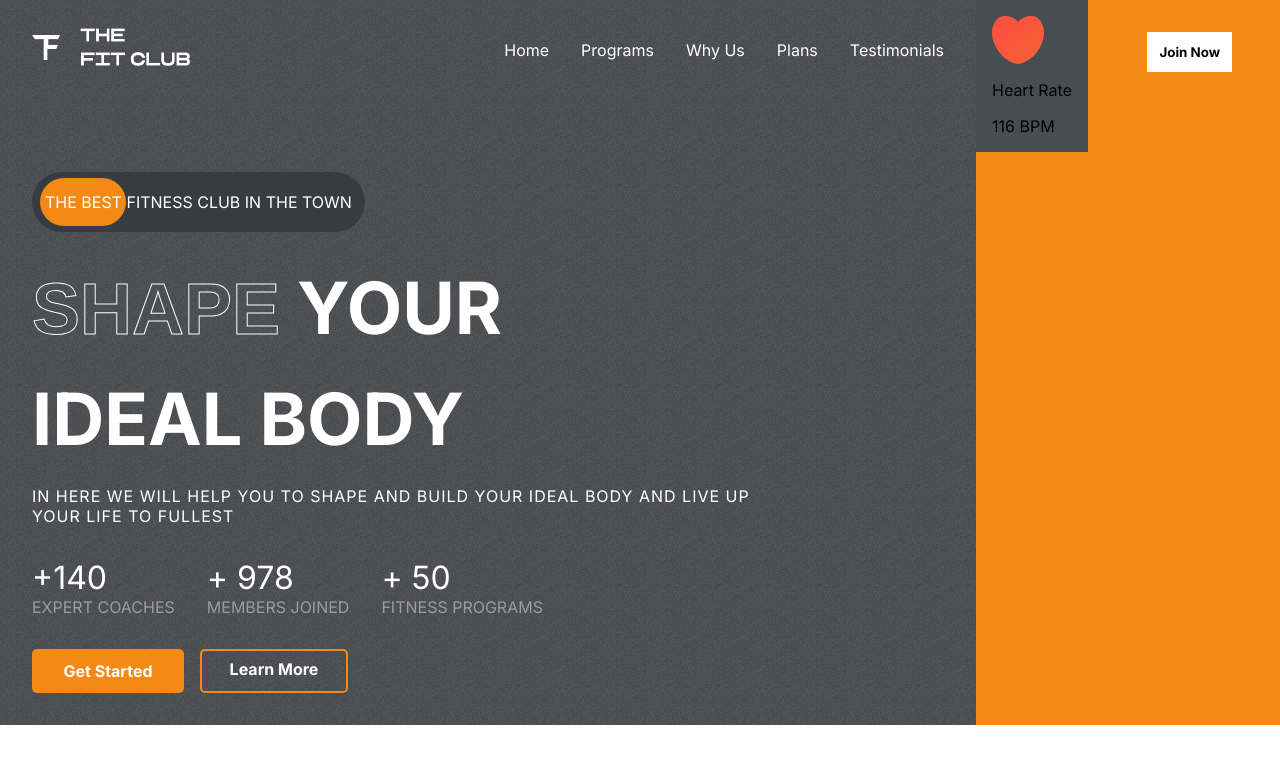
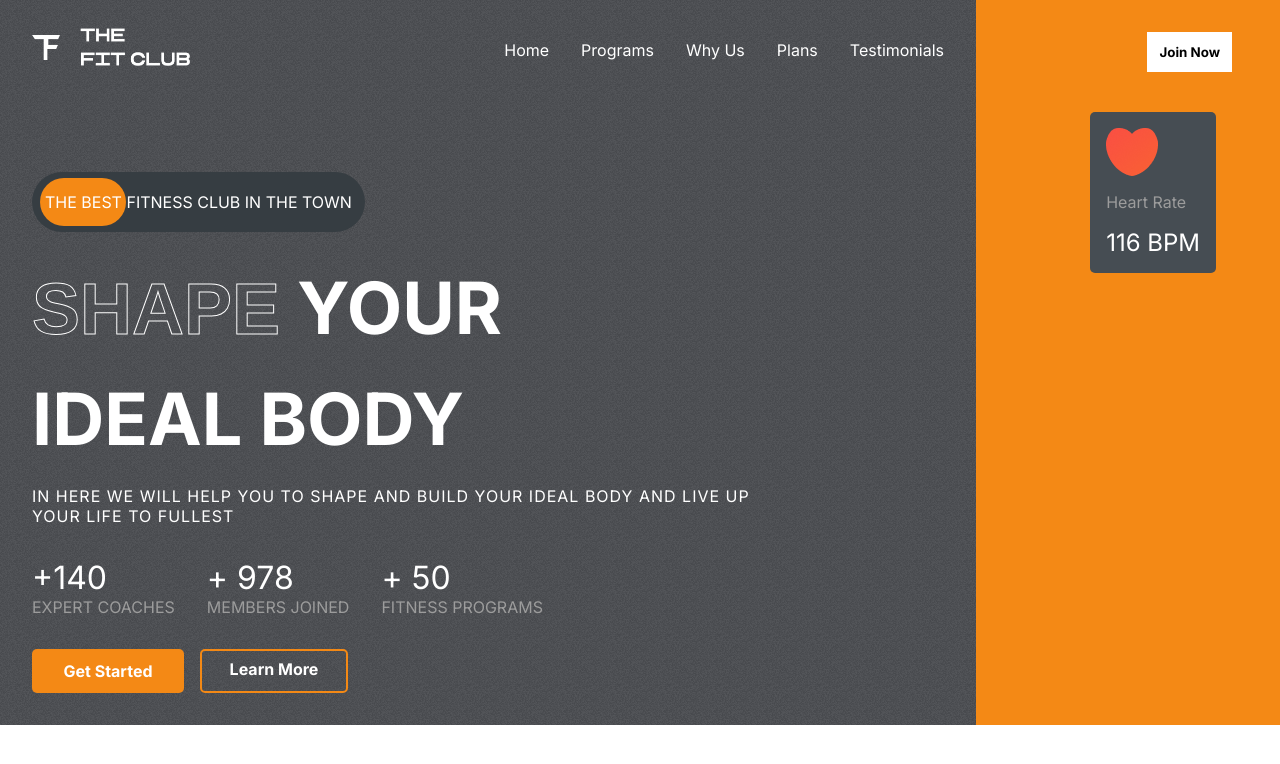
Before and after one commit to 404Bappy/FitnessRevolution-APP, a React (Create React App) app: page / in a window 1280 px wide. Shown: the top 764 px of the page. Built offline with nearby package versions, Linux system fonts and the light colour scheme.

Commit message:
first commit

```diff
--- a/src/Components/Hero/Hero.css
+++ b/src/Components/Hero/Hero.css
@@ -120,4 +120,16 @@
   width: fit-content;
   padding: 1rem;
   align-items: flex-start;
+  border-radius: 5px;
+  position: absolute;
+  right: 4rem;
+  top: 7rem;
 }
+
+.heart-rate > :nth-child(2) {
+  color: var(--gray);
+}
+.heart-rate > :nth-child(3) {
+  color: white;
+  font-size: 1.5rem;
+}
```
